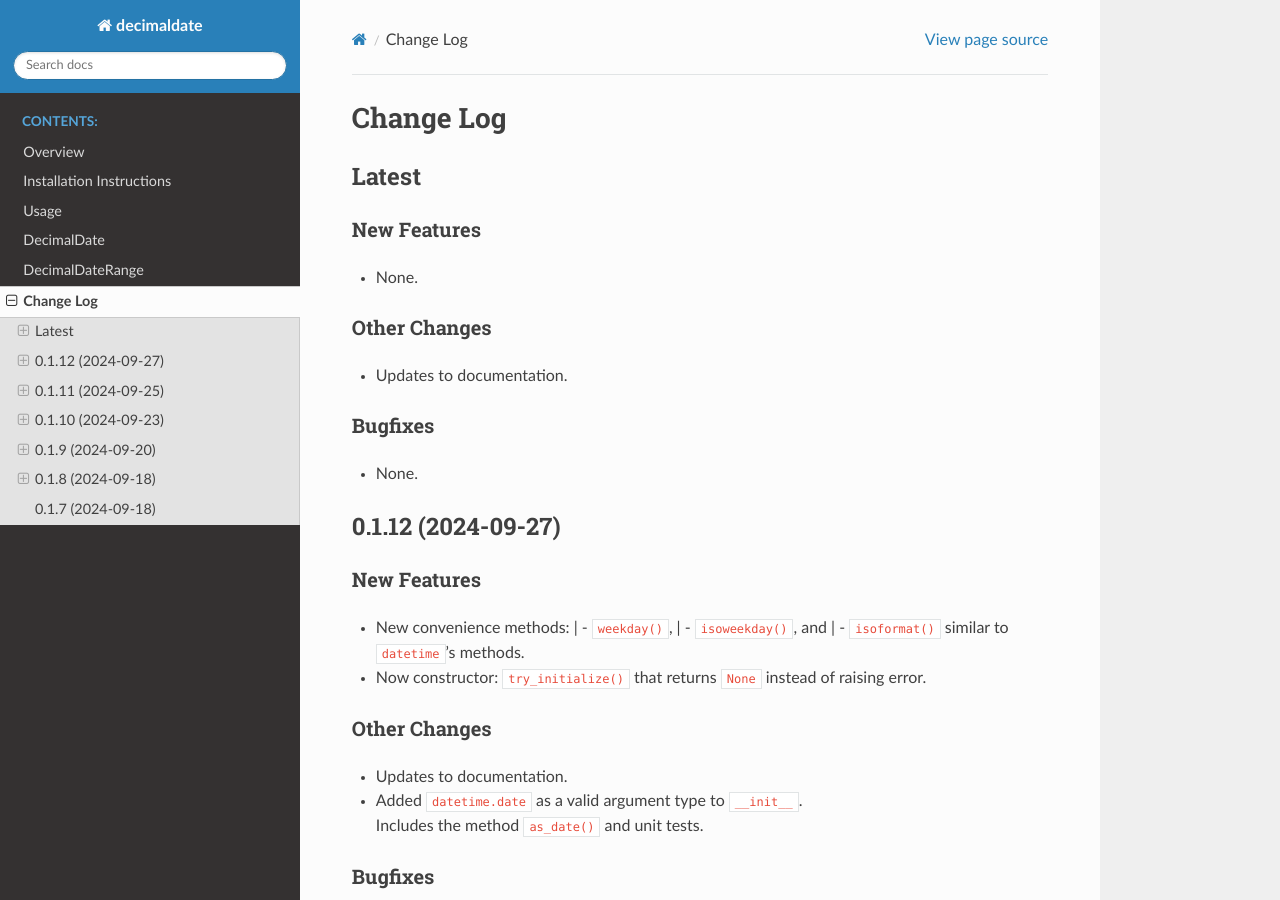
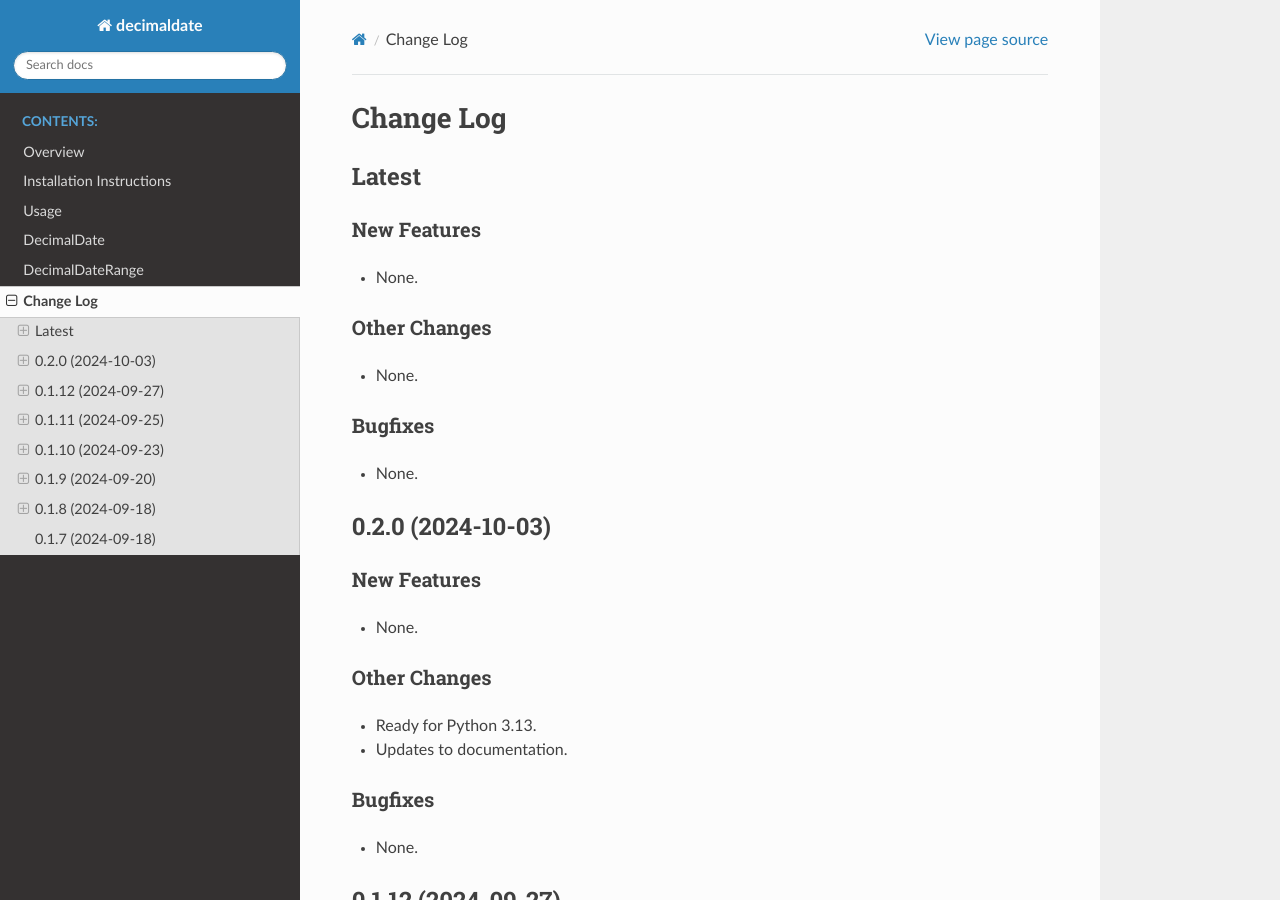
Before and after one commit to TorbenJakobsen/decimaldate, a Sphinx documentation site: the page built from docs/source/changelog.rst, in a window 1280 px wide and 900 px high. Built offline with Sphinx 7.4.7 and the Read the Docs theme 2.0.0, drawn with Linux system fonts in a browser that asks for light colours.

Commit message:
bump version to v0.2.0 + ready for Python 3.13

```diff
--- a/README.rst
+++ b/README.rst
@@ -42,9 +42,9 @@
    :alt: Using black formatter
    :target: https://github.com/psf/black
 
-.. |commits-since| image:: https://img.shields.io/github/commits-since/TorbenJakobsen/decimaldate/v0.1.12.svg
+.. |commits-since| image:: https://img.shields.io/github/commits-since/TorbenJakobsen/decimaldate/v0.2.0.svg
    :alt: Commits since latest release
-   :target: https://github.com/TorbenJakobsen/decimaldate/compare/v0.1.12...main
+   :target: https://github.com/TorbenJakobsen/decimaldate/compare/v0.2.0...main
 
 .. |license| image:: https://img.shields.io/badge/License-BSD%203--Clause-blue.svg
    :alt: BSD 3 Clause
--- a/README_pypi.rst
+++ b/README_pypi.rst
@@ -27,9 +27,9 @@ A Python class to handle decimal dates on the form ``yyyymmdd``.
    :alt: Using black formatter
    :target: https://github.com/psf/black
 
-.. |commits-since| image:: https://img.shields.io/github/commits-since/TorbenJakobsen/decimaldate/v0.1.12.svg
+.. |commits-since| image:: https://img.shields.io/github/commits-since/TorbenJakobsen/decimaldate/v0.2.0.svg
    :alt: Commits since latest release
-   :target: https://github.com/TorbenJakobsen/decimaldate/compare/v0.1.12...main
+   :target: https://github.com/TorbenJakobsen/decimaldate/compare/v0.2.0...main
 
 .. |license| image:: https://img.shields.io/badge/License-BSD%203--Clause-blue.svg
    :alt: BSD 3-Clause
@@ -96,7 +96,7 @@ An installer for the latest released version is available at PyPI_.
 
 Python >=3.11
 
-There are no other dependencies.
+There are no other dependencies for deployment.
 
 =================
   Documentation
--- a/docs/source/changelog.rst
+++ b/docs/source/changelog.rst
@@ -14,6 +14,26 @@ New Features
 Other Changes
 -------------
 
+* None.
+
+Bugfixes
+--------
+
+* None.
+
+=======================
+  0.2.0 (2024-10-03)
+=======================
+
+New Features
+------------
+
+* None.
+
+Other Changes
+-------------
+
+* Ready for Python 3.13.
 * Updates to documentation.
 
 Bugfixes
--- a/docs/source/index.rst
+++ b/docs/source/index.rst
@@ -26,9 +26,9 @@
    :alt: Using black formatter
    :target: https://github.com/psf/black
 
-.. |commits-since| image:: https://img.shields.io/github/commits-since/TorbenJakobsen/decimaldate/v0.1.12.svg
+.. |commits-since| image:: https://img.shields.io/github/commits-since/TorbenJakobsen/decimaldate/v0.2.0.svg
    :alt: Commits since latest release
-   :target: https://github.com/TorbenJakobsen/decimaldate/compare/v0.1.12...main
+   :target: https://github.com/TorbenJakobsen/decimaldate/compare/v0.2.0...main
 
 .. |license| image:: https://img.shields.io/badge/License-BSD%203--Clause-blue.svg
    :alt: BSD 3 Clause
--- a/pyproject.toml
+++ b/pyproject.toml
@@ -1,6 +1,6 @@
 [project]
 name = "decimaldate"
-version = "0.1.12"
+version = "0.2.0"
 description = "A decimal date utility to handle integer dates on the form `yyyymmdd`."
 authors = [
     { name = "Torben Jakobsen", email = "torben.jakobsen@icloud.com" }
@@ -24,6 +24,7 @@ classifiers = [
     "Programming Language :: Python :: 3 :: Only",
     "Programming Language :: Python :: 3.11",
     "Programming Language :: Python :: 3.12",
+    "Programming Language :: Python :: 3.13",
     "Topic :: Software Development",
     "Topic :: Software Development :: Libraries :: Python Modules",
     "Topic :: Utilities",
```
